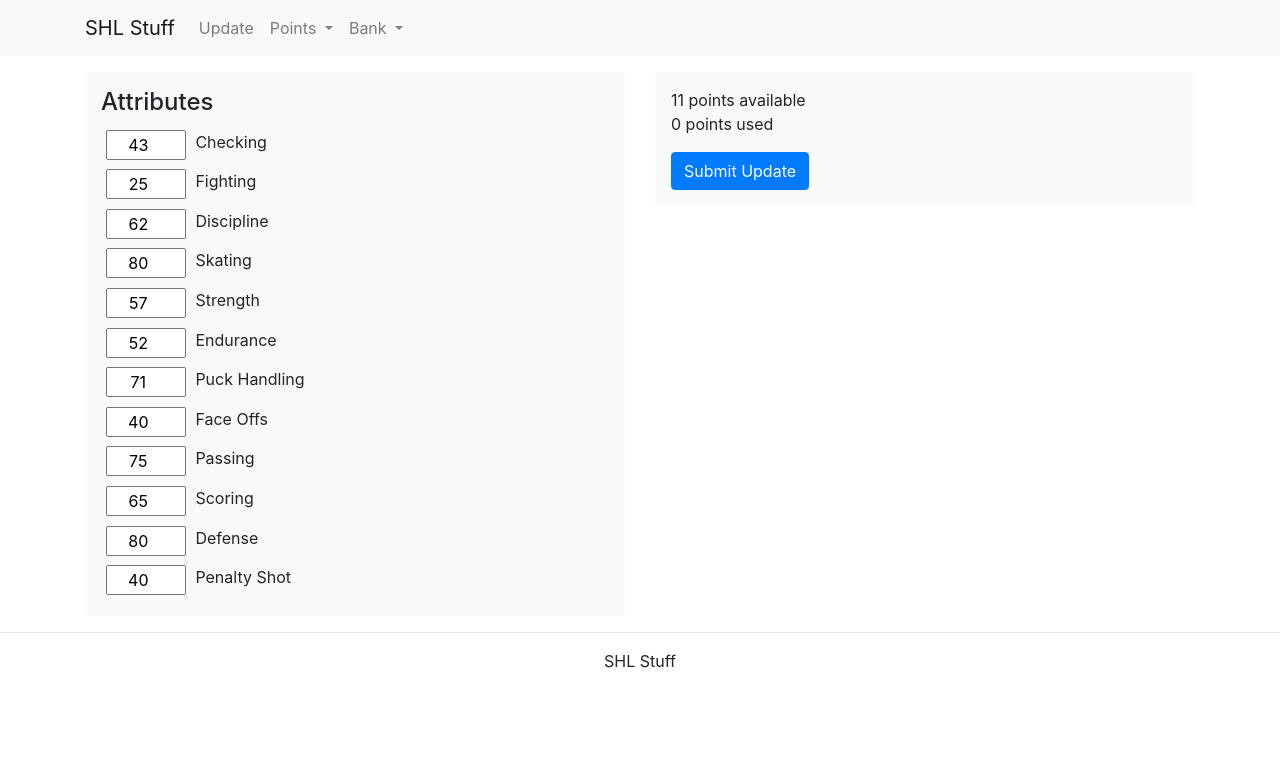
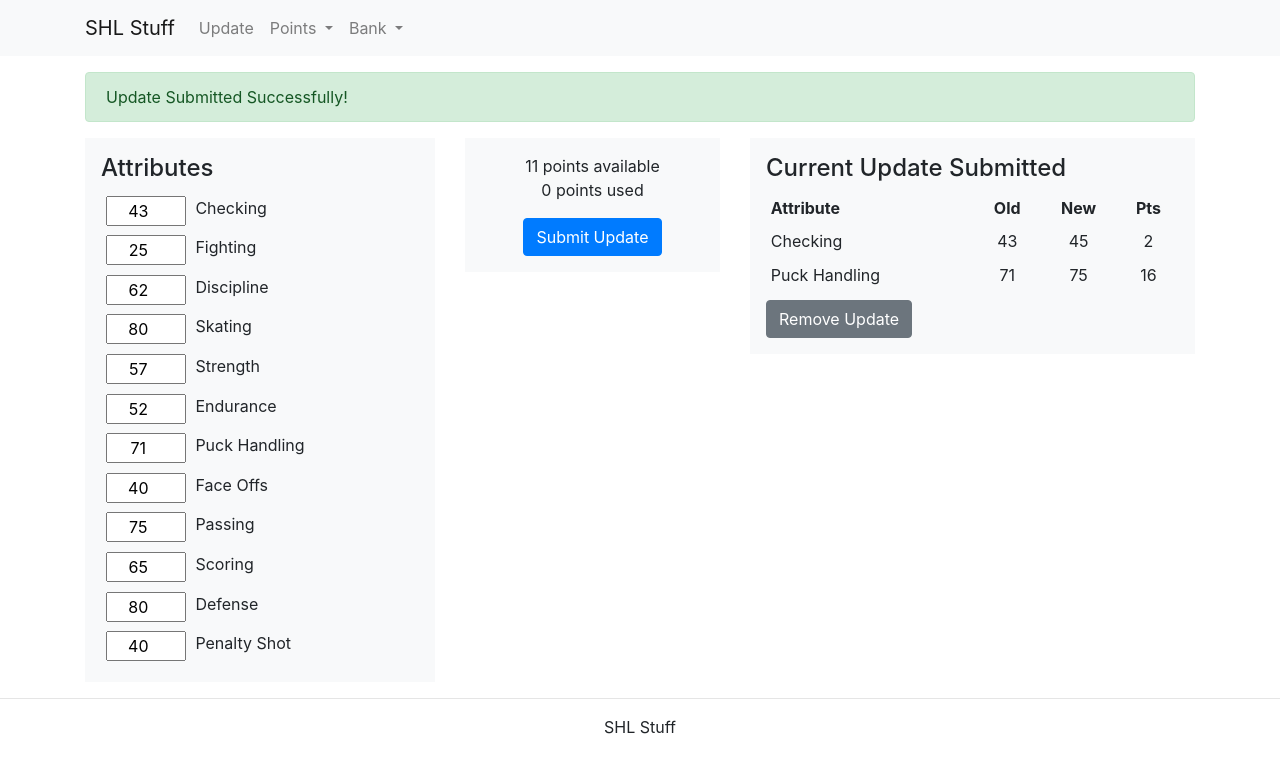
Before and after one commit to bojobiscuit/HockeyManagerWebsite, an Angular app: page /updateplayer in a window 1280 px wide. Shown: the top 772 px of the page. Built offline with nearby package versions, Linux system fonts and the light colour scheme.

Commit message:
update player and pt history

```diff
--- a/src/app/pages/pt-history/pt-history.component.html
+++ b/src/app/pages/pt-history/pt-history.component.html
@@ -1,3 +1,41 @@
-<p>
-  pt-history works!
-</p>
+<div class="row">
+  <div class="col-lg-4 mb-3">
+    <div class="bg-light p-3">
+      <div class="input-group">
+        <div class="input-group-prepend">
+          <button class="btn btn-secondary" type="button">Prev</button>
+        </div>
+        <select class="custom-select" id="updateDateDropdown">
+            <option value="0" selected>Current</option>
+            <option value="1">3/15/19</option>
+            <option value="2">3/8/19</option>
+          <option value="3">3/2/19</option>
+        </select>
+        <div class="input-group-append">
+          <button class="btn btn-secondary" type="button">Next</button>
+        </div>
+      </div>
+    </div>
+  </div>
+  <div class="col-lg-8">
+    <div class="bg-light p-3">
+      <h4 class="mb-3">Update - Current</h4>
+      <table class="table table-borderless ptHistoryTable m-0">
+        <thead>
+          <tr>
+            <th>Name</th>
+            <th>Points</th>
+            <th>Capped</th>
+          </tr>
+        </thead>
+        <tbody>
+          <tr>
+            <td>Activity Check #200</td>
+            <td>2</td>
+            <td>-</td>
+          </tr>
+        </tbody>
+      </table>
+    </div>
+  </div>
+</div>
--- a/src/app/pages/pt-history/pt-history.component.scss
+++ b/src/app/pages/pt-history/pt-history.component.scss
@@ -0,0 +1,10 @@
+.ptHistoryTable {
+    white-space: nowrap;
+    text-align: center;
+}
+
+.ptHistoryTable th:nth-child(1),
+.ptHistoryTable td:nth-child(1) {
+    text-align: left;
+    width: 100%;
+}
--- a/src/app/pages/update-player/update-player.component.html
+++ b/src/app/pages/update-player/update-player.component.html
@@ -1,8 +1,16 @@
 <div class="row">
-  <div class="col-sm-6">
+  <div class="col">
+    <div class="alert alert-success" role="alert">
+      Update Submitted Successfully!
+    </div>
+  </div>
+</div>
+
+<div class="row">
+  <div class="col-sm-6 col-lg-4">
     <div class="bg-light p-3">
       <h4>Attributes</h4>
-      <table id="editPlayerAttributes" class="table table-sm table-borderless profileTable m-0">
+      <table id="editPlayerAttributes" class="table table-sm table-borderless currentUpdateTable m-0">
         <tbody>
           <tr>
             <td><input type="number" value="43" min="43" /></td>
@@ -56,8 +64,8 @@
       </table>
     </div>
   </div>
-  <div class="col-sm-6">
-    <div class="bg-light p-3">
+  <div class="col-sm-6 col-lg-3 mt-3 mt-sm-0">
+    <div class="bg-light p-3 text-center">
       <p>
         <span>11 points available</span><br />
         <span>0 points used</span><br />
@@ -65,4 +73,30 @@
       <input class="btn btn-primary" type="button" value="Submit Update">
     </div>
   </div>
+  <div class="col-lg-5 mt-3 mt-lg-0">
+    <div class="bg-light p-3">
+      <h4>Current Update Submitted</h4>
+      <table class="table table-borderless table-sm currentSubmittedTable mb-2">
+        <tr>
+          <th>Attribute</th>
+          <th>Old</th>
+          <th>New</th>
+          <th>Pts</th>
+        </tr>
+        <tr>
+          <td>Checking</td>
+          <td>43</td>
+          <td>45</td>
+          <td>2</td>
+        </tr>
+        <tr>
+          <td>Puck Handling</td>
+          <td>71</td>
+          <td>75</td>
+          <td>16</td>
+        </tr>
+      </table>
+      <input class="btn btn-secondary" type="button" value="Remove Update">
+    </div>
+  </div>
 </div>
--- a/src/app/pages/update-player/update-player.component.scss
+++ b/src/app/pages/update-player/update-player.component.scss
@@ -3,6 +3,14 @@ input[type="number"] {
     width: 80px;
 }
 
-.profileTable td:nth-child(2) {
+.currentUpdateTable td:nth-child(2) {
     width: 100%;
 }
+
+.currentSubmittedTable th:nth-child(1),
+.currentSubmittedTable td:nth-child(1) {
+    text-align: left;
+}
+.currentSubmittedTable {
+    text-align: center;
+}
```
